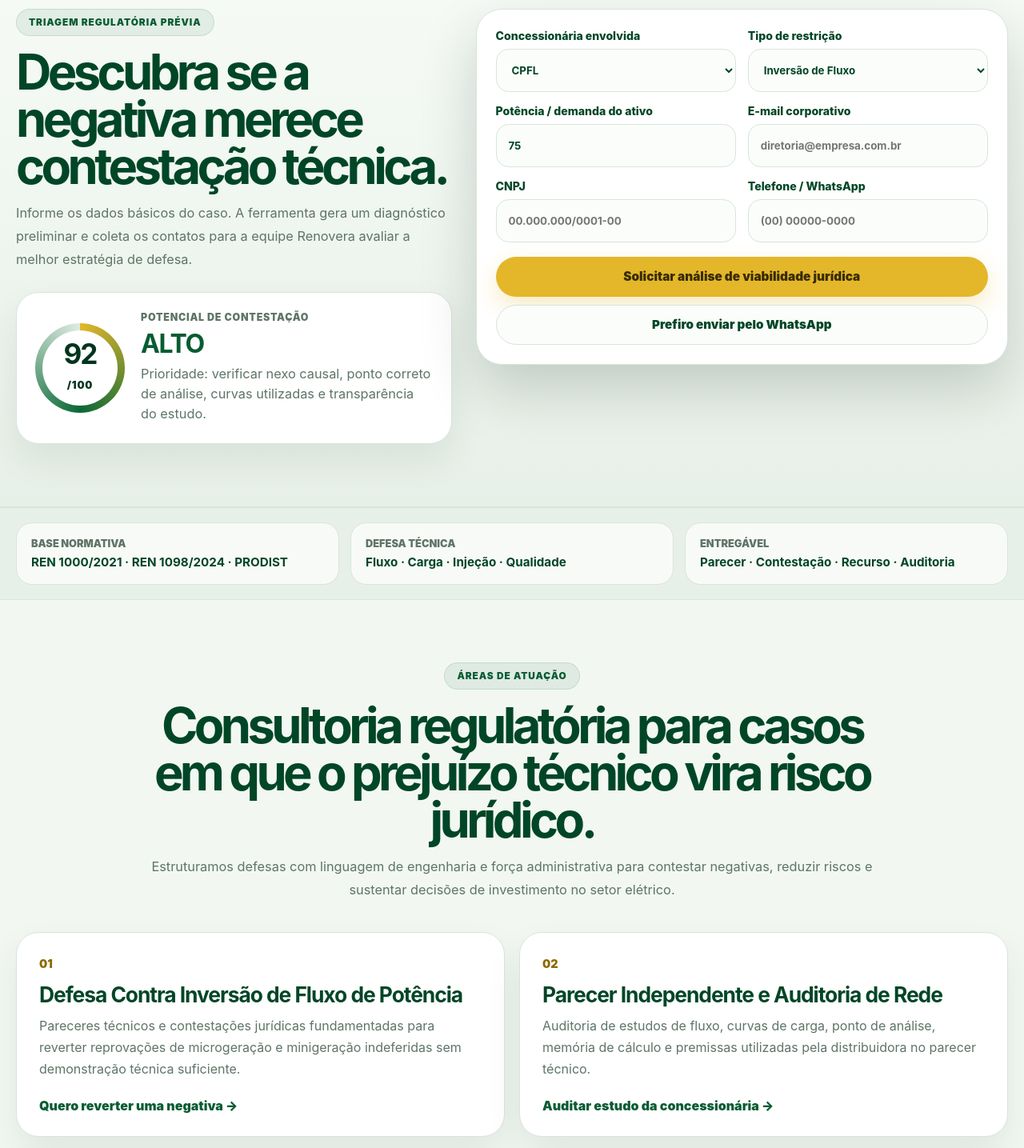
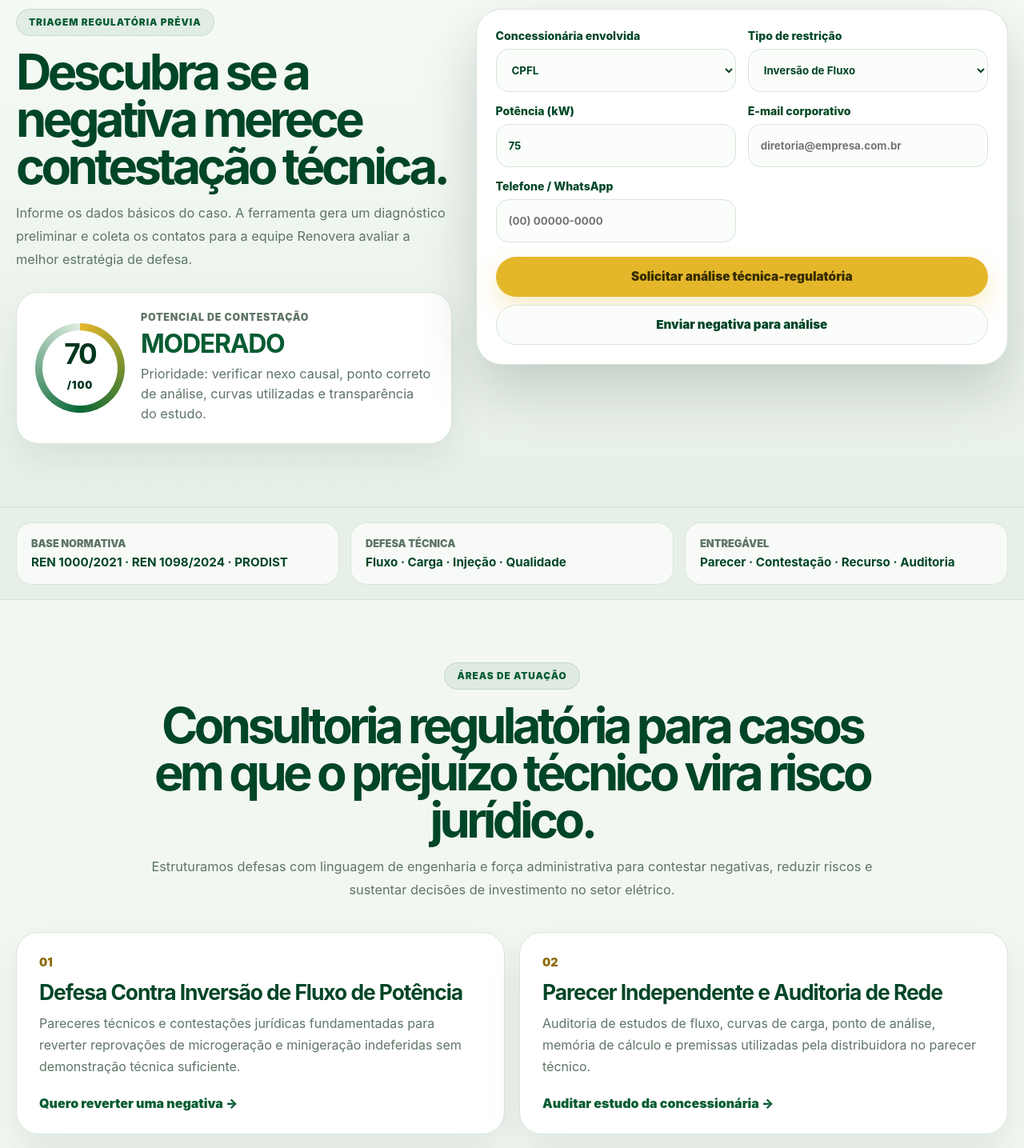
Before and after one commit to renovera1/renovera-consultoria-regulatoria, a React (Vite) app: page / in a window 1280 px wide. Shown: the part 960-2395 px from the top of the page at 80% size. Built offline with nearby package versions, Linux system fonts and the light colour scheme.

Commit message:
Ajusta CTA e triagem regulatoria

```diff
--- a/src/App.tsx
+++ b/src/App.tsx
@@ -1,8 +1,27 @@
 import { useMemo, useState } from "react";
 import LiveEditor from "./LiveEditor";
 
-const whatsappLink = "https://wa.me/5519996514827?text=Ol%C3%A1%2C%20Renovera.%20Recebi%20uma%20negativa%2Frestri%C3%A7%C3%A3o%20da%20concession%C3%A1ria%20e%20gostaria%20de%20uma%20an%C3%A1lise%20t%C3%A9cnica-regulat%C3%B3ria.%20Posso%20enviar%20o%20parecer%20para%20avalia%C3%A7%C3%A3o%3F";
+const WHATSAPP_NUMBER = "5519996514827";
+const buildWhatsappUrl = (message: string) =>
+  `https://wa.me/${WHATSAPP_NUMBER}?text=${encodeURIComponent(message)}`;
+const whatsappLink = buildWhatsappUrl(
+  "Olá, Renovera. Recebi uma negativa da concessionária e gostaria de uma análise técnica-regulatória. Posso enviar o parecer para avaliação?"
+);
+const screeningWhatsappLink = buildWhatsappUrl(
+  "Olá, Renovera. Quero enviar uma negativa para análise técnica-regulatória e entender o potencial de contestação do meu caso."
+);
+const universalWhatsappLink = buildWhatsappUrl(
+  "Olá, Renovera. Gostaria de receber uma análise técnica pelo WhatsApp."
+);
 const logoSrc = `${import.meta.env.BASE_URL}logo-renovera.png`;
+
+const getPowerScore = (powerKw: number) => {
+  if (powerKw <= 7.5) return 30;
+  if (powerKw <= 15) return 25;
+  if (powerKw <= 30) return 18;
+  if (powerKw <= 75) return 12;
+  return 6;
+};
 
 const services = [
   {
@@ -52,15 +71,13 @@ function App() {
   const [restriction, setRestriction] = useState("Inversão de Fluxo");
   const [power, setPower] = useState(75);
   const [email, setEmail] = useState("");
-  const [cnpj, setCnpj] = useState("");
   const [phone, setPhone] = useState("");
   const [submitted, setSubmitted] = useState(false);
 
   const diagnostic = useMemo(() => {
-    let score = 42;
+    let score = 26 + getPowerScore(power);
     if (restriction === "Inversão de Fluxo") score += 24;
     if (restriction === "Demanda Incompatível") score += 16;
-    if (power >= 75) score += 18;
     if (["CPFL", "Neoenergia Elektro", "Cemig", "Energisa"].includes(utility)) score += 8;
 
     const capped = Math.min(score, 96);
@@ -86,7 +103,6 @@ function App() {
       restriction,
       power,
       email,
-      cnpj,
       phone,
       diagnostic,
       createdAt: new Date().toISOString()
@@ -238,8 +254,8 @@ function App() {
                 </label>
 
                 <label>
-                  Potência / demanda do ativo
-                  <input type="number" min="0" step="0.01" value={power} onChange={(event) => setPower(Number(event.target.value))} />
+                  Potência (kW)
+                  <input type="number" min="0" step="0.01" value={power} onChange={(event) => setPower(Number(event.target.value))} placeholder="Ex.: 7.5" />
                 </label>
 
                 <label>
@@ -248,18 +264,13 @@ function App() {
                 </label>
 
                 <label>
-                  CNPJ
-                  <input type="text" value={cnpj} onChange={(event) => setCnpj(event.target.value)} placeholder="00.000.000/0001-00" required />
-                </label>
-
-                <label>
                   Telefone / WhatsApp
                   <input type="tel" value={phone} onChange={(event) => setPhone(event.target.value)} placeholder="(00) 00000-0000" required />
                 </label>
               </div>
 
-              <button className="formButton" type="submit">Solicitar análise de viabilidade jurídica</button>
-              <a className="whatsButton" href={whatsappLink} target="_blank">Prefiro enviar pelo WhatsApp</a>
+              <button className="formButton" type="submit">Solicitar análise técnica-regulatória</button>
+              <a className="whatsButton" href={screeningWhatsappLink} target="_blank" rel="noreferrer" aria-label="Receber análise pelo WhatsApp">Enviar negativa para análise</a>
 
               {submitted && (
                 <div className="successBox">
@@ -296,7 +307,7 @@ function App() {
                   <span>{service.number}</span>
                   <h3>{service.title}</h3>
                   <p>{service.text}</p>
-                  <a href="#triagem">{service.cta} →</a>
+                  <a className="cardCta" href="#triagem">{service.cta} →</a>
                 </article>
               ))}
             </div>
@@ -388,8 +399,8 @@ function App() {
               </p>
             </div>
             <div className="finalCtaActions">
-              <a className="primaryButton" href="#triagem">Analisar minha negativa agora</a>
-              <a className="secondaryButton" href={whatsappLink} target="_blank">Falar com especialista</a>
+              <a className="primaryButton" href={whatsappLink} target="_blank" rel="noreferrer">Analisar minha negativa agora</a>
+              <a className="secondaryButton" href={whatsappLink} target="_blank" rel="noreferrer">Falar com especialista</a>
             </div>
           </div>
         </section>
@@ -404,26 +415,29 @@ function App() {
             </p>
           </div>
 
-          <div className="footerCol">
-            <h4>Menu</h4>
-            <a href="#atuacao">Áreas de atuação</a>
-            <a href="#legislacao">Legislação</a>
-            <a href="#triagem">Triagem regulatória</a>
-            <a href="#inicio">Voltar ao início</a>
+          <div className="footerCol footerGridThree">
+            <div className="footerPanel">
+              <h4><span className="footerIcon">01</span>ENDEREÇO</h4>
+              <p>Rua Visconde do Rio Branco, n.106, Centro, São João da Boa Vista - SP, CEP: 13870-180</p>
+            </div>
+            <div className="footerPanel">
+              <h4><span className="footerIcon">02</span>TELEFONES</h4>
+              <a href="https://wa.me/5519996514827" target="_blank" rel="noreferrer">+55 (19) 99651-4827</a>
+              <a href="tel:+551931950160">+55 (19) 3195-0160</a>
+            </div>
+            <div className="footerPanel">
+              <h4><span className="footerIcon">03</span>E-MAIL</h4>
+              <a href="mailto:contato@renovera.com.br">contato@renovera.com.br</a>
+              <p>Consultoria técnica, regulação ANEEL e leitura independente de pareceres.</p>
+            </div>
           </div>
+        </div>
 
-          <div className="footerCol">
-            <h4>Contato</h4>
-            <a href={whatsappLink} target="_blank">WhatsApp comercial</a>
-            <a href="mailto:contato@renovera.com.br">contato@renovera.com.br</a>
-            <p>R. Visc. de Rio Branco, 106, São João da Boa Vista - SP</p>
-          </div>
-
-          <div className="footerCol">
-            <h4>Regulação</h4>
-            <p>Consultoria técnica e regulação de ativos.</p>
-            <p>CREA-SP / CREA-MG · ANEEL · REN 1000/2021 · PRODIST</p>
-          </div>
+        <div className="container ecosystemLinks">
+          <a href="https://renovera1.github.io/renovera-consultoria-regulatoria/" target="_blank" rel="noreferrer">Consultoria Regulatória</a>
+          <a href="https://renovera1.github.io/renovera-projetos-eletricos/" target="_blank" rel="noreferrer">Projetos Elétricos</a>
+          <a href="https://renovera1.github.io/renovera-energia-solar/" target="_blank" rel="noreferrer">Energia Solar</a>
+          <a href="https://renovera1.github.io/renovera-eletroposto/" target="_blank" rel="noreferrer">Eletropostos</a>
         </div>
 
         <div className="container copyright">
@@ -431,7 +445,7 @@ function App() {
         </div>
       </footer>
 
-      <a className="whatsappFloat" href={whatsappLink} target="_blank" rel="noreferrer" aria-label="Falar com a Renovera no WhatsApp">
+      <a className="whatsappFloat" href={universalWhatsappLink} target="_blank" rel="noreferrer" aria-label="Receber análise pelo WhatsApp">
         <WhatsAppIcon />
       </a>
       <LiveEditor namespace="renovera-regulatoria-design" />
--- a/src/index.css
+++ b/src/index.css
@@ -327,6 +327,9 @@ button, a { -webkit-tap-highlight-color: transparent; }
   background: var(--card);
   border: 1px solid var(--border);
   box-shadow: var(--shadow);
+  display: flex;
+  flex-direction: column;
+  height: 100%;
   transition: 0.22s ease;
 }
 .serviceCard:hover { border-color: var(--border-strong); box-shadow: 0 24px 55px rgba(4,52,28,0.12); }
@@ -334,6 +337,7 @@ button, a { -webkit-tap-highlight-color: transparent; }
 .serviceCard h3 { margin: 16px 0 12px; font-size: 1.65rem; line-height: 1.05; letter-spacing: -0.04em; }
 .serviceCard p { margin: 0 0 22px; color: var(--muted); line-height: 1.68; }
 .serviceCard a { color: var(--green-800); font-weight: 950; }
+.serviceCard .cardCta { margin-top: auto; }
 
 .defense { background: var(--bg-soft); border-top: 1px solid var(--border); border-bottom: 1px solid var(--border); }
 .defenseGrid { display: grid; grid-template-columns: 0.85fr 1.15fr; gap: 34px; align-items: center; }
@@ -365,9 +369,12 @@ li + li { margin-top: 10px; }
   align-items: stretch;
 }
 .frameworkIntro {
-  position: sticky;
-  top: 104px;
-  align-self: start;
+  position: relative;
+  top: auto;
+  align-self: stretch;
+  display: flex;
+  flex-direction: column;
+  justify-content: center;
   padding: 34px;
   border-radius: var(--radius-xl);
   background: linear-gradient(145deg, #ffffff 0%, #f3faf5 100%);
```
